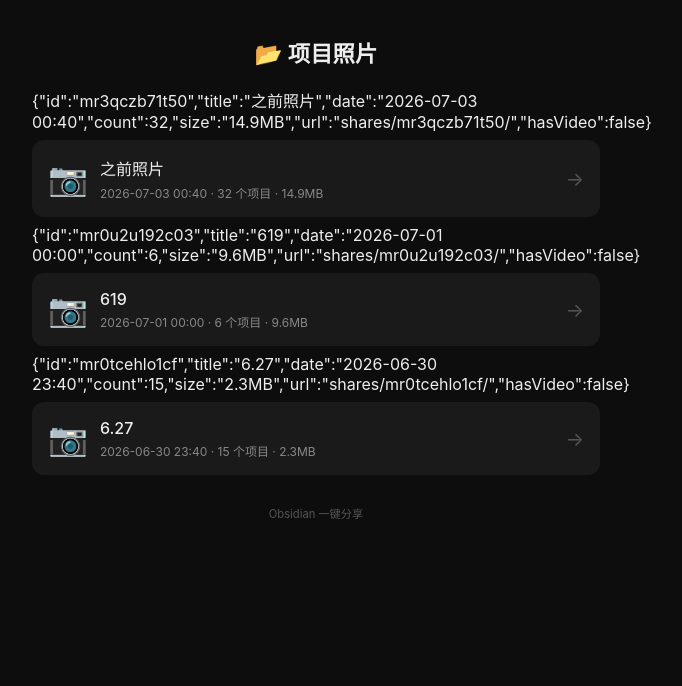
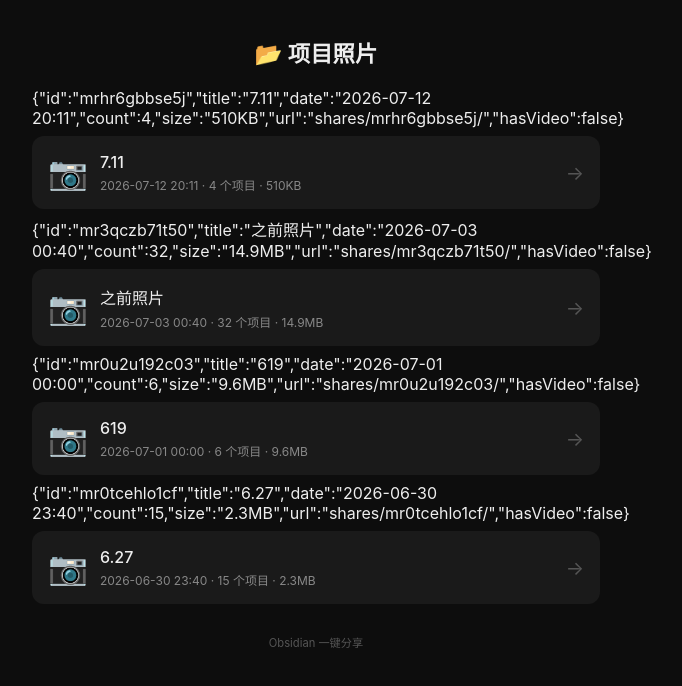
Before and after one commit to yangzefeng6666-spec/obsidian-share, a plain HTML site: page index.html in a window 1280 px wide. Shown: the whole page, without its empty margins (324-1006 px from the left). Drawn offline with Linux system fonts and the light colour scheme.

Commit message:
Update index

```diff
--- a/index.html
+++ b/index.html
@@ -1,4 +1,6 @@
-<!DOCTYPE html><html lang="zh-CN"><head><meta charset="UTF-8"><meta name="viewport" content="width=device-width,initial-scale=1.0"><title>项目照片</title><style>*{margin:0;padding:0;box-sizing:border-box}body{background:#0d0d0d;color:#eee;font-family:-apple-system,sans-serif;padding:16px;min-height:100vh;max-width:600px;margin:0 auto}h1{text-align:center;margin:20px 0;font-size:1.4rem}.entry{display:flex;align-items:center;padding:16px;margin:8px 0;background:#1a1a1a;border-radius:12px;text-decoration:none;color:#eee;gap:12px;transition:background .2s}.entry:hover{background:#2a2a2a}.icon{font-size:2rem;flex-shrink:0}.info{flex:1;display:flex;flex-direction:column;gap:4px}.title{font-size:1rem;font-weight:500}.meta{font-size:.75rem;color:#888}.arrow{color:#555;font-size:1.2rem}.footer{text-align:center;color:#555;font-size:.7rem;margin-top:30px;padding-bottom:20px}</style></head><body><h1>📂 项目照片</h1><!--E-->{"id":"mr3qczb71t50","title":"之前照片","date":"2026-07-03 00:40","count":32,"size":"14.9MB","url":"shares/mr3qczb71t50/","hasVideo":false}<!--/E-->
+<!DOCTYPE html><html lang="zh-CN"><head><meta charset="UTF-8"><meta name="viewport" content="width=device-width,initial-scale=1.0"><title>项目照片</title><style>*{margin:0;padding:0;box-sizing:border-box}body{background:#0d0d0d;color:#eee;font-family:-apple-system,sans-serif;padding:16px;min-height:100vh;max-width:600px;margin:0 auto}h1{text-align:center;margin:20px 0;font-size:1.4rem}.entry{display:flex;align-items:center;padding:16px;margin:8px 0;background:#1a1a1a;border-radius:12px;text-decoration:none;color:#eee;gap:12px;transition:background .2s}.entry:hover{background:#2a2a2a}.icon{font-size:2rem;flex-shrink:0}.info{flex:1;display:flex;flex-direction:column;gap:4px}.title{font-size:1rem;font-weight:500}.meta{font-size:.75rem;color:#888}.arrow{color:#555;font-size:1.2rem}.footer{text-align:center;color:#555;font-size:.7rem;margin-top:30px;padding-bottom:20px}</style></head><body><h1>📂 项目照片</h1><!--E-->{"id":"mrhr6gbbse5j","title":"7.11","date":"2026-07-12 20:11","count":4,"size":"510KB","url":"shares/mrhr6gbbse5j/","hasVideo":false}<!--/E-->
+<a class="entry" href="shares/mrhr6gbbse5j/"><span class="icon">📷</span><div class="info"><span class="title">7.11</span><span class="meta">2026-07-12 20:11 · 4 个项目 · 510KB</span></div><span class="arrow">→</span></a>
+<!--E-->{"id":"mr3qczb71t50","title":"之前照片","date":"2026-07-03 00:40","count":32,"size":"14.9MB","url":"shares/mr3qczb71t50/","hasVideo":false}<!--/E-->
 <a class="entry" href="shares/mr3qczb71t50/"><span class="icon">📷</span><div class="info"><span class="title">之前照片</span><span class="meta">2026-07-03 00:40 · 32 个项目 · 14.9MB</span></div><span class="arrow">→</span></a>
 <!--E-->{"id":"mr0u2u192c03","title":"619","date":"2026-07-01 00:00","count":6,"size":"9.6MB","url":"shares/mr0u2u192c03/","hasVideo":false}<!--/E-->
 <a class="entry" href="shares/mr0u2u192c03/"><span class="icon">📷</span><div class="info"><span class="title">619</span><span class="meta">2026-07-01 00:00 · 6 个项目 · 9.6MB</span></div><span class="arrow">→</span></a>
```
